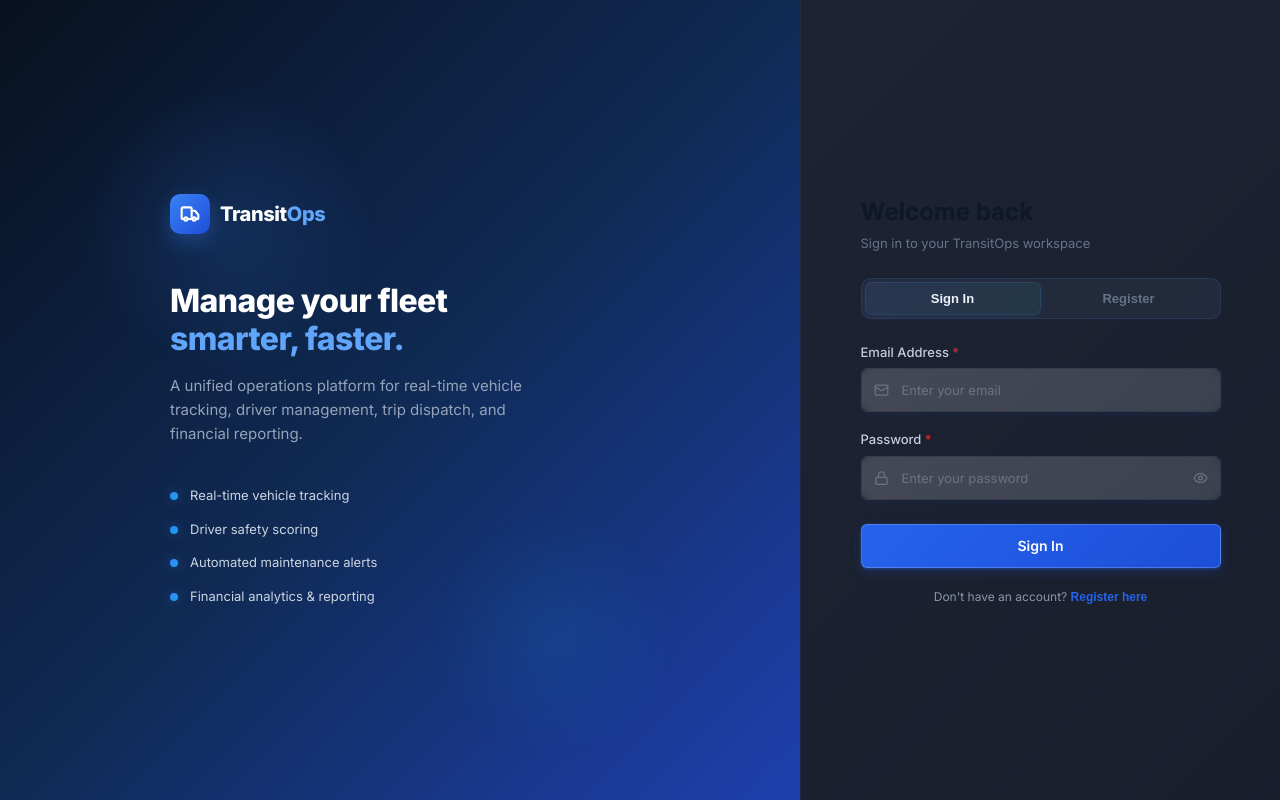
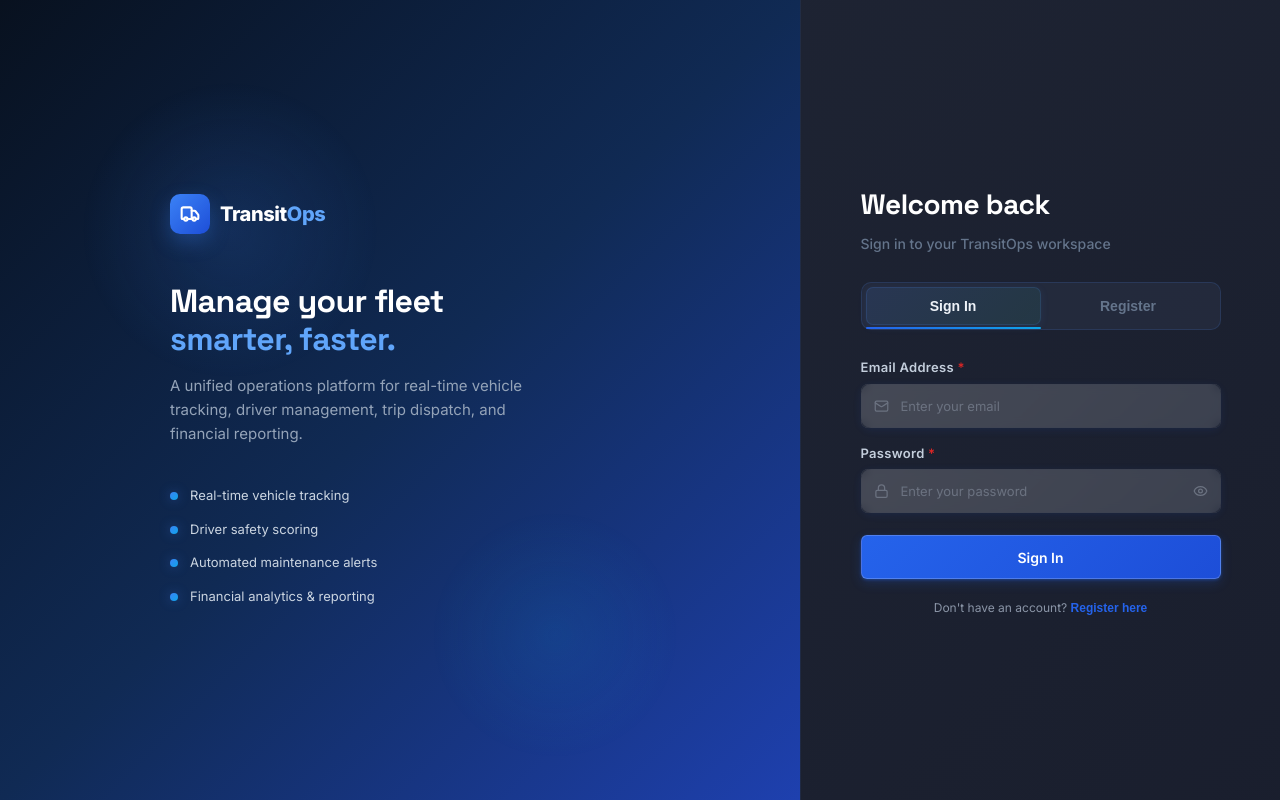
Before and after one commit to Diyap235/TransitOps-Fleet-Management, a React (Vite) app in the folder frontend/: page /login in a window 1280 px wide. Built offline with nearby package versions, Linux system fonts and the light colour scheme.

Commit message:
all things done

```diff
--- a/frontend/src/index.css
+++ b/frontend/src/index.css
@@ -1018,6 +1018,7 @@ select.form-control { cursor: pointer; }
   font-size: 32px; font-weight: 800;
   color: #fff; line-height: 1.2;
   letter-spacing: -0.6px; margin-bottom: 16px;
+  font-family: 'Space Grotesk', sans-serif;
 }
 .auth-headline span { color: #60A5FA; }
 .auth-subline {
@@ -1044,44 +1045,114 @@ select.form-control { cursor: pointer; }
   padding: 48px;
 }
 .auth-box { width: 100%; max-width: 360px; }
-.auth-box-title { font-size: 24px; font-weight: 700; color: #0f172a; margin-bottom: 4px; }
-.auth-box-subtitle { font-size: 13px; color: #64748b; margin-bottom: 24px; }
+.auth-box-title {
+  font-size: 28px; font-weight: 800;
+  color: #ffffff; margin-bottom: 8px;
+  font-family: 'Space Grotesk', sans-serif;
+  letter-spacing: -0.5px;
+}
+.auth-box-subtitle {
+  font-size: 14px; color: #64748b;
+  margin-bottom: 28px;
+  font-weight: 500;
+}
 
 /* Tabs */
 .auth-tabs {
-  display: flex; gap: 0; margin-bottom: 24px;
-  background: rgba(226, 232, 240, 0.5);
+  display: flex; gap: 0; margin-bottom: 28px;
+  background: rgba(226, 232, 240, 0.6);
   border-radius: var(--radius);
-  padding: 3px;
-  border: 1px solid rgba(226, 232, 240, 0.6);
+  padding: 4px;
+  border: 1px solid rgba(226, 232, 240, 0.8);
 }
 .auth-tab {
   flex: 1;
-  padding: 9px 0;
+  padding: 11px 0;
   border: none;
   background: transparent;
-  font-size: 13px;
-  font-weight: 600;
+  font-size: 14px;
+  font-weight: 700;
   color: #64748b;
   cursor: pointer;
-  transition: background 0.15s, color 0.15s;
+  transition: all 0.28s cubic-bezier(0.4,0,0.2,1);
   border-radius: calc(var(--radius) - 3px);
+  position: relative;
+}
+.auth-tab::after {
+  content: '';
+  position: absolute;
+  bottom: -4px;
+  left: 0;
+  right: 0;
+  height: 2px;
+  background: transparent;
+  border-radius: 1px;
+  transition: background 0.28s cubic-bezier(0.4,0,0.2,1);
+}
+.auth-tab:hover {
+  color: #475569;
+  background: rgba(255, 255, 255, 0.6);
 }
 .auth-tab.active {
   background: #fff;
-  color: #0f172a;
-  box-shadow: 0 1px 3px rgba(0, 0, 0, 0.08);
+  color: #2563EB;
+  box-shadow: 0 2px 12px rgba(37, 99, 235, 0.2);
+  font-weight: 800;
+}
+.auth-tab.active::after {
+  background: linear-gradient(90deg, #2563EB, #0EA5E9);
 }
 
 /* Input group (auth variant) */
 .auth-box .input-group {
   background: linear-gradient(135deg, rgba(255,255,255,0.95), rgba(239,246,255,0.8));
   color: var(--gray-900);
+  font-weight: 500;
+  border-radius: var(--radius);
+  box-shadow: 0 2px 8px rgba(37, 99, 235, 0.1), inset 0 0 0 1px rgba(37, 99, 235, 0.1);
+  transition: all 0.2s ease;
+}
+
+.auth-box .input-group:focus-within {
+  box-shadow: 0 4px 16px rgba(37, 99, 235, 0.2), inset 0 0 0 2px rgba(37, 99, 235, 0.2);
+}
+
+.auth-box .form-control {
+  background: transparent;
+  border: none;
+  color: #0f172a;
+  font-weight: 500;
+}
+
+.auth-box .form-control::placeholder {
+  color: #94A3B8;
+  font-weight: 400;
+}
+
+.auth-box .form-label {
+  color: #334155;
   font-weight: 600;
-  border-radius: var(--radius);
-  box-shadow:
-    0 2px 8px rgba(37, 99, 235, 0.1),
-    inset 0 0 0 1px rgba(37, 99, 235, 0.1);
+  font-size: 13px;
+  letter-spacing: 0.3px;
+}
+
+/* Auth form error styling */
+.auth-box .alert {
+  background: linear-gradient(135deg, #FEE2E2, #FEF2F2);
+  border: 1px solid rgba(220, 38, 38, 0.3);
+  color: #7F1D1D;
+  padding: 12px 14px;
+  border-radius: 8px;
+  font-size: 13px;
+  margin-bottom: 20px;
+  display: flex;
+  align-items: center;
+  gap: 10px;
+  font-weight: 600;
+}
+
+.auth-box .form-group {
+  margin-bottom: 16px;
 }
 
 /* Responsive: stack panels on small screens */
--- a/frontend/src/pages/Trips.jsx
+++ b/frontend/src/pages/Trips.jsx
@@ -1,5 +1,5 @@
 import React, { useState } from 'react';
-import { Route, Plus, Pencil, Trash2, LayoutGrid, List } from 'lucide-react';
+import { Route, Plus, Pencil, Trash2, LayoutGrid, List, User, Truck, MapPin } from 'lucide-react';
 import { trips as dummyTrips } from '../data/dummyData';
 import { createTrip, updateTrip, deleteTrip } from '../api/trips.api';
 import { Modal, FormField, Input, ErrorBanner, ModalFooter, EmptyState, PageHeader, SearchBar } from '../components/UI';
@@ -219,10 +219,10 @@ const Trips = () => {
                           }}>
                             <div style={{ fontSize: 11, fontFamily: 'monospace', color: 'var(--dc-text-faint)' }}>{t.tripId||t._id}</div>
                             <div style={{ fontSize: 12, fontWeight: 600, color: 'var(--dc-text)', marginTop: 4 }}>{t.source} → {t.destination}</div>
-                            <div style={{ fontSize: 11, color: 'var(--dc-text-dim)', marginTop: 6, lineHeight: 1.4 }}>
-                              <div>👤 {t.driver}</div>
-                              <div>🚚 {t.vehicle}</div>
-                              <div>📍 {t.distance||t.plannedDistance} km</div>
+                            <div style={{ fontSize: 11, color: 'var(--dc-text-dim)', marginTop: 6, lineHeight: 1.4, display: 'flex', flexDirection: 'column', gap: 4 }}>
+                              <div style={{ display: 'flex', alignItems: 'center', gap: 6 }}><User size={14} style={{ color: '#9CA3AF', flexShrink: 0 }} /> {t.driver}</div>
+                              <div style={{ display: 'flex', alignItems: 'center', gap: 6 }}><Truck size={14} style={{ color: '#9CA3AF', flexShrink: 0 }} /> {t.vehicle}</div>
+                              <div style={{ display: 'flex', alignItems: 'center', gap: 6 }}><MapPin size={14} style={{ color: '#9CA3AF', flexShrink: 0 }} /> {t.distance||t.plannedDistance} km</div>
                             </div>
                             <div style={{ display: 'flex', gap: 4, marginTop: 8 }}>
                               {t.status==='Draft' && <button className="btn btn-ghost btn-xs" onClick={() => changeStatus(t._id,'Dispatched')} style={{ flex: 1, fontSize: 10 }}>Dispatch</button>}
```
